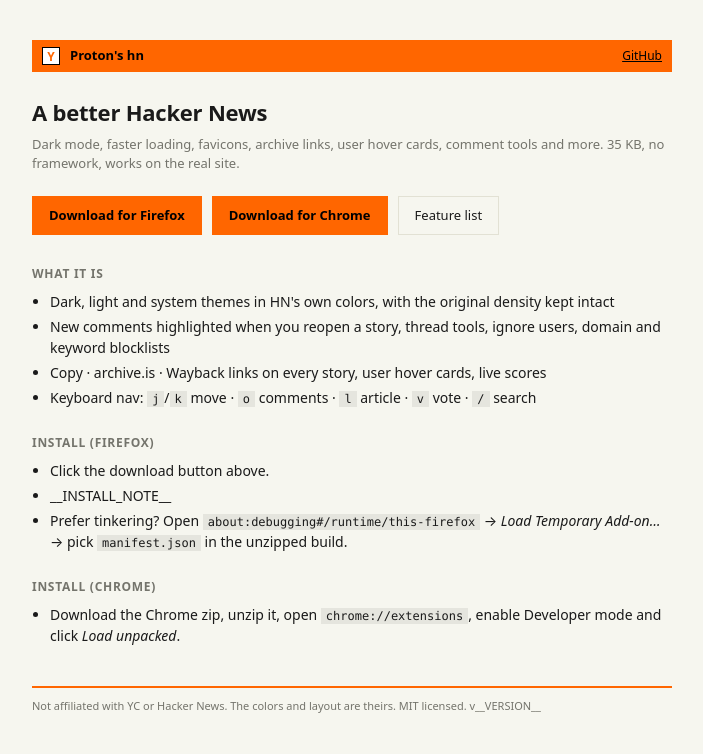
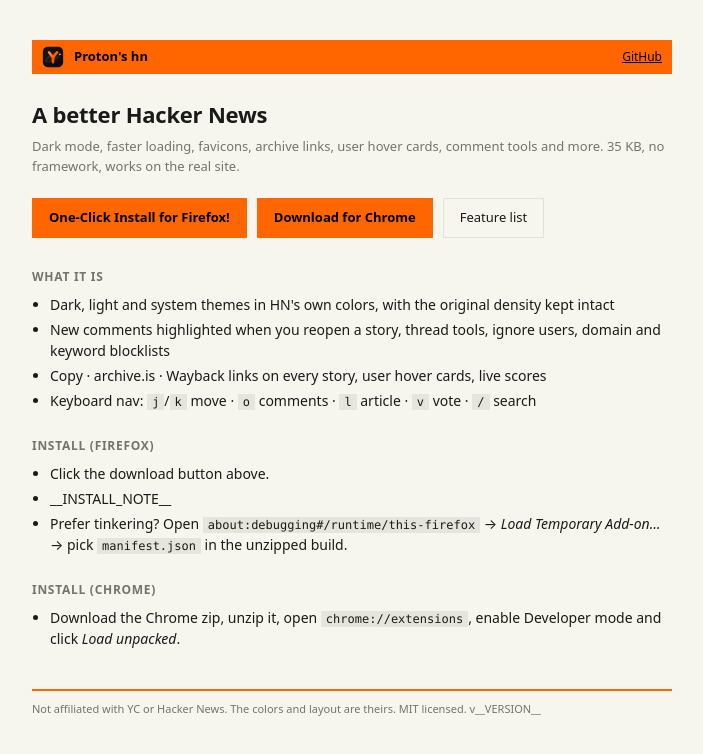
Before and after one commit to NotAProton/protons-hn, a website: page pages/index.html in a window 1280 px wide. Shown: the whole page, without its empty margins (288-991 px from the left). Drawn offline with Linux system fonts and the light colour scheme.

Commit message:
stable download URLs, logo, one-click Firefox button, extension icons

```diff
--- a/pages/index.html
+++ b/pages/index.html
@@ -5,6 +5,7 @@
     <meta name="viewport" content="width=device-width, initial-scale=1.0" />
     <title>Proton's hn — a better Hacker News</title>
     <meta name="description" content="Dark mode, faster loading, favicons, archive links, user hover cards, comment tools and more. A Firefox extension for Hacker News." />
+    <link rel="icon" type="image/svg+xml" href="logo.svg" />
     <style>
       :root {
         --bg: #f6f6ef;
@@ -42,11 +43,9 @@
         margin-bottom: 24px;
       }
       .logo {
-        width: 18px; height: 18px;
-        background: #fff; color: var(--accent);
-        font-weight: 800; font-size: 12px;
-        display: grid; place-items: center;
-        border: 1px solid #000;
+        width: 22px; height: 22px;
+        display: block;
+        border-radius: 5px;
       }
       header strong { font-size: 13px; }
       header nav { margin-left: auto; font-size: 12px; }
@@ -106,7 +105,7 @@
   <body>
     <main>
       <header>
-        <div class="logo">Y</div>
+        <img class="logo" src="logo.svg" alt="Proton's hn logo" width="22" height="22" />
         <strong>Proton's hn</strong>
         <nav><a href="https://github.com/notaproton/protons-hn">GitHub</a></nav>
       </header>
@@ -115,8 +114,8 @@
       <p class="tag">Dark mode, faster loading, favicons, archive links, user hover cards, comment tools and more. 35 KB, no framework, works on the real site.</p>
 
       <div class="cta">
-        <a id="dl-firefox" href="downloads/" download>Download for Firefox</a>
-        <a id="dl-chrome" href="downloads/" download>Download for Chrome</a>
+        <a id="dl-firefox" href="downloads/protons-hn-latest.xpi" download>One-Click Install for Firefox!</a>
+        <a id="dl-chrome" href="downloads/protons-hn-latest-chrome.zip" download>Download for Chrome</a>
         <a class="ghost" href="https://github.com/notaproton/protons-hn#features">Feature list</a>
       </div>
 
```
Also changed, not shown: .github/workflows/deploy.yml, pages/logo.svg (added), public/icon/128.png (added), public/icon/16.png (added), public/icon/32.png (added), public/icon/48.png (added), public/icon/96.png (added).
